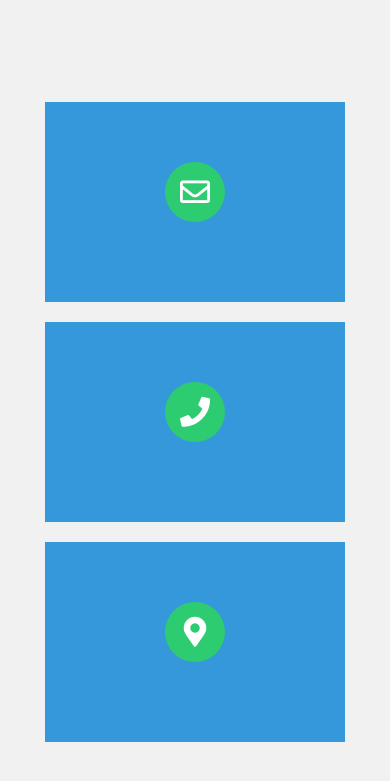
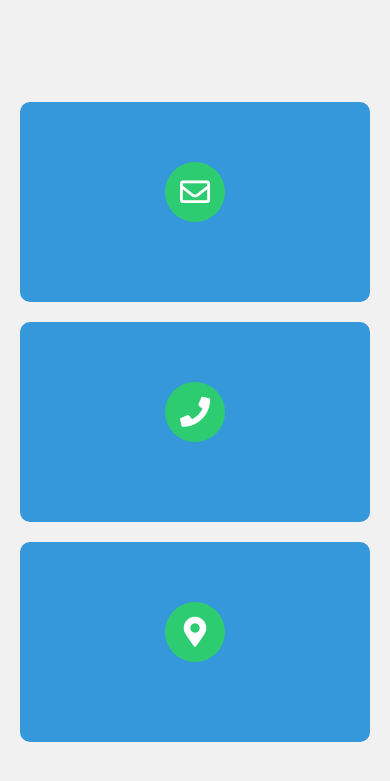
Before and after one commit to atyant-yadav/Hacktoberfest2020, a PHP site: page / in a window 390 px wide. Shown: the top 781 px of the page. Run offline with PHP 8.4, Linux system fonts and the light colour scheme; some libraries are stand-ins or nearby versions.

Commit message:
Added border radius and increased max-width

```diff
--- a/Responsive contact form/style.css
+++ b/Responsive contact form/style.css
@@ -23,6 +23,7 @@ body{
     background: #3498db;
     padding: 0 20px;
     margin: 0 10px;
+    border-radius: 10px;
     width: calc(33% - 20px);
     height: 200px;
     display: flex;
@@ -65,7 +66,7 @@ body{
     }
     .card{
         width: 100%;
-        max-width: 300px;
+        max-width: 350px;
         margin: 10px 0;
     }
 }
```
